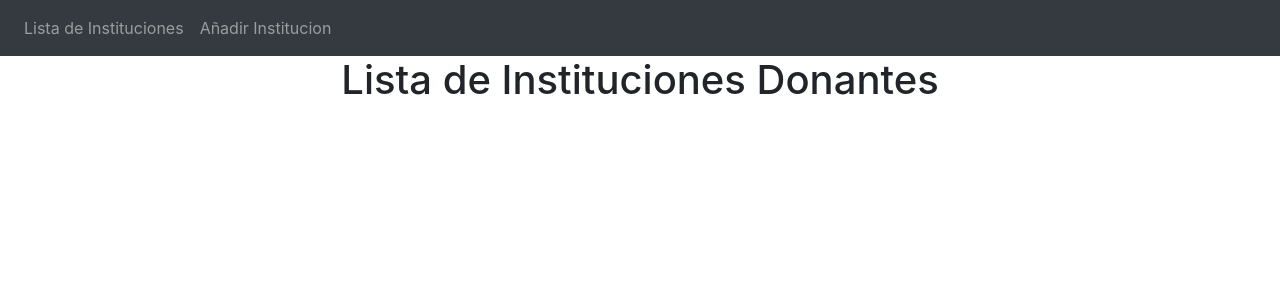
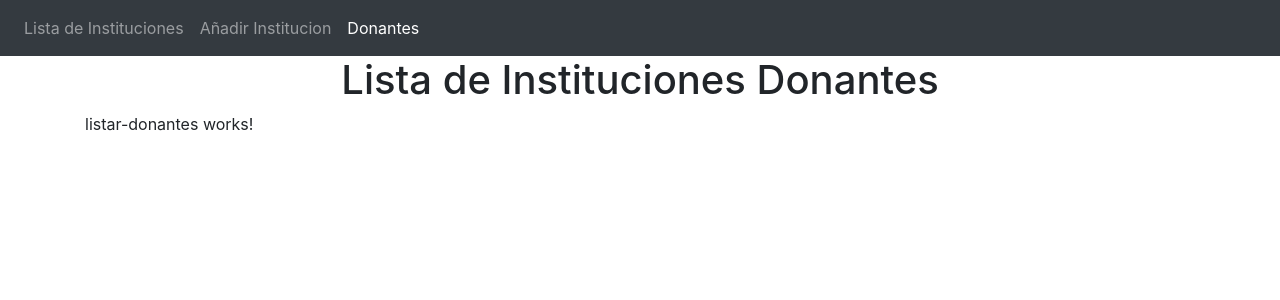
Before and after one commit to miguelvides/SNYA-Front-End, an Angular app: page /listar-donantes in a window 1280 px wide. Before the commit this address led to /. Shown: the top 300 px of the page. Built offline with nearby package versions, Linux system fonts and the light colour scheme.

Commit message:
crear pestaña Donantes
crear pestaña Donantes

```diff
--- a/src/app/app-routing.module.ts
+++ b/src/app/app-routing.module.ts
@@ -1,3 +1,4 @@
+import { ListarDonantesComponent } from './listar-donantes/listar-donantes.component';
 import { Institucion } from './institucion';
 import { ListaInstitucionesComponent } from './lista-instituciones/lista-instituciones.component';
 import { NgModule } from '@angular/core';
@@ -6,8 +7,8 @@ import { RegistrarInstitucionComponent } from './registrar-institucion/registrar
 const routes: Routes = [
   {path : 'instituciones',component:ListaInstitucionesComponent},
   {path : '',redirectTo:'instituciones',pathMatch:'full'},
-  {path : 'registrar-institucion',component:RegistrarInstitucionComponent}
-
+  {path : 'registrar-institucion',component:RegistrarInstitucionComponent},
+{path : 'listar-donantes', component : ListarDonantesComponent}
 ];
 
 @NgModule({
--- a/src/app/app.component.html
+++ b/src/app/app.component.html
@@ -6,6 +6,9 @@
     <li class="nav-item">
       <a routerLink="registrar-institucion" routerLinkActive="active" class="nav-link" >Añadir Institucion</a>
     </li>
+    <li class="nav-item">
+      <a routerLink="listar-donantes" routerLinkActive="active" class="nav-link" >Donantes</a>
+    </li>
   </ul>
 </nav>
 
--- a/src/app/app.module.ts
+++ b/src/app/app.module.ts
@@ -7,11 +7,13 @@ import { ListaInstitucionesComponent } from './lista-instituciones/lista-institu
 import { HttpClientModule } from '@angular/common/http';
 import { RegistrarInstitucionComponent } from './registrar-institucion/registrar-institucion.component';
 import { FormsModule } from '@angular/forms';
+import { ListarDonantesComponent } from './listar-donantes/listar-donantes.component';
 @NgModule({
   declarations: [
     AppComponent,
     ListaInstitucionesComponent,
-    RegistrarInstitucionComponent
+    RegistrarInstitucionComponent,
+    ListarDonantesComponent
   ],
   imports: [
     BrowserModule,
--- /dev/null
+++ b/src/app/listar-donantes/listar-donantes.component.html
@@ -0,0 +1 @@
+<p>listar-donantes works!</p>
```
Also changed, not shown: src/app/listar-donantes/listar-donantes.component.ts (added, +10 -0 lines), src/app/listar-donantes/listar-donantes.component.css (added), 1 other file (tests, documents, lock files or other folders).
